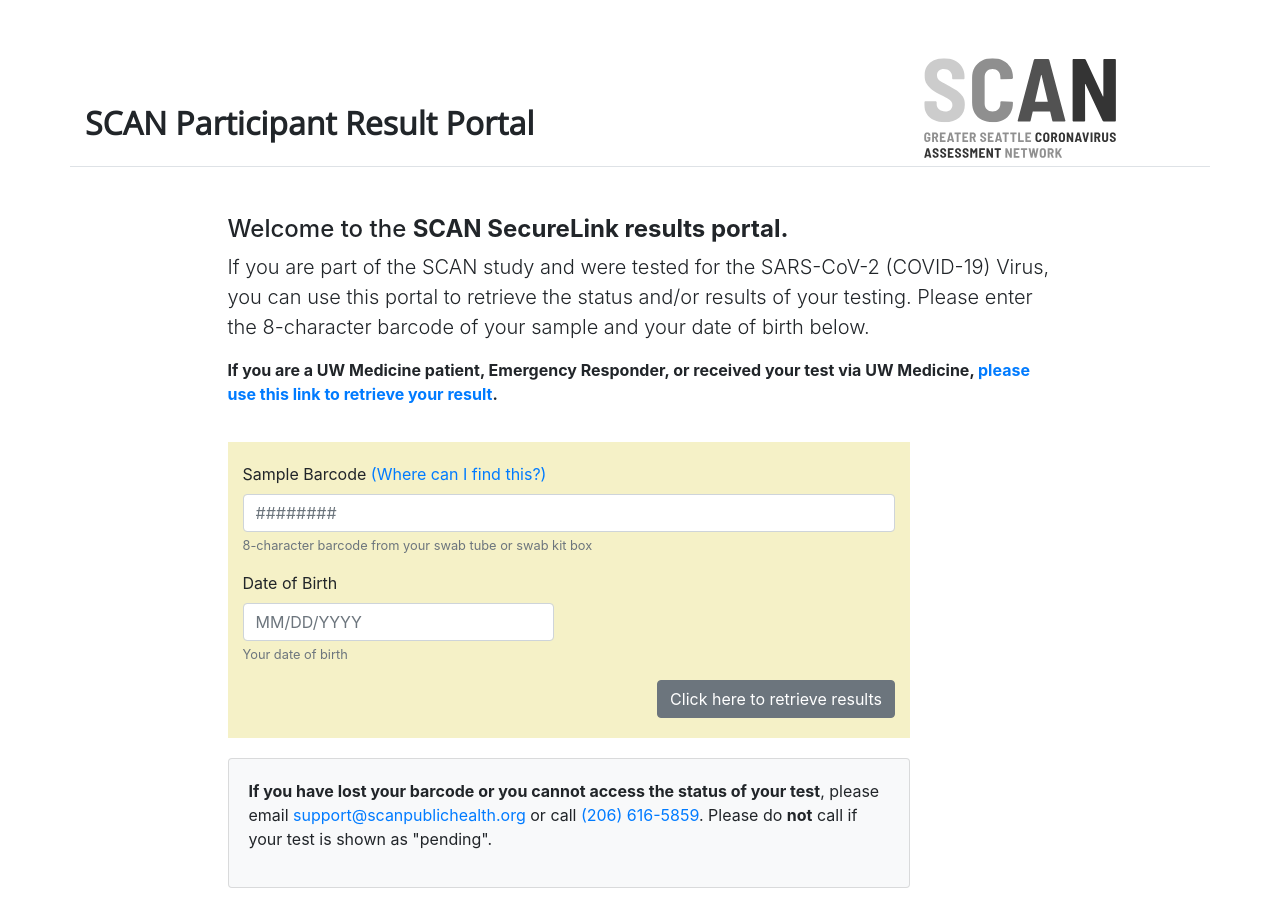
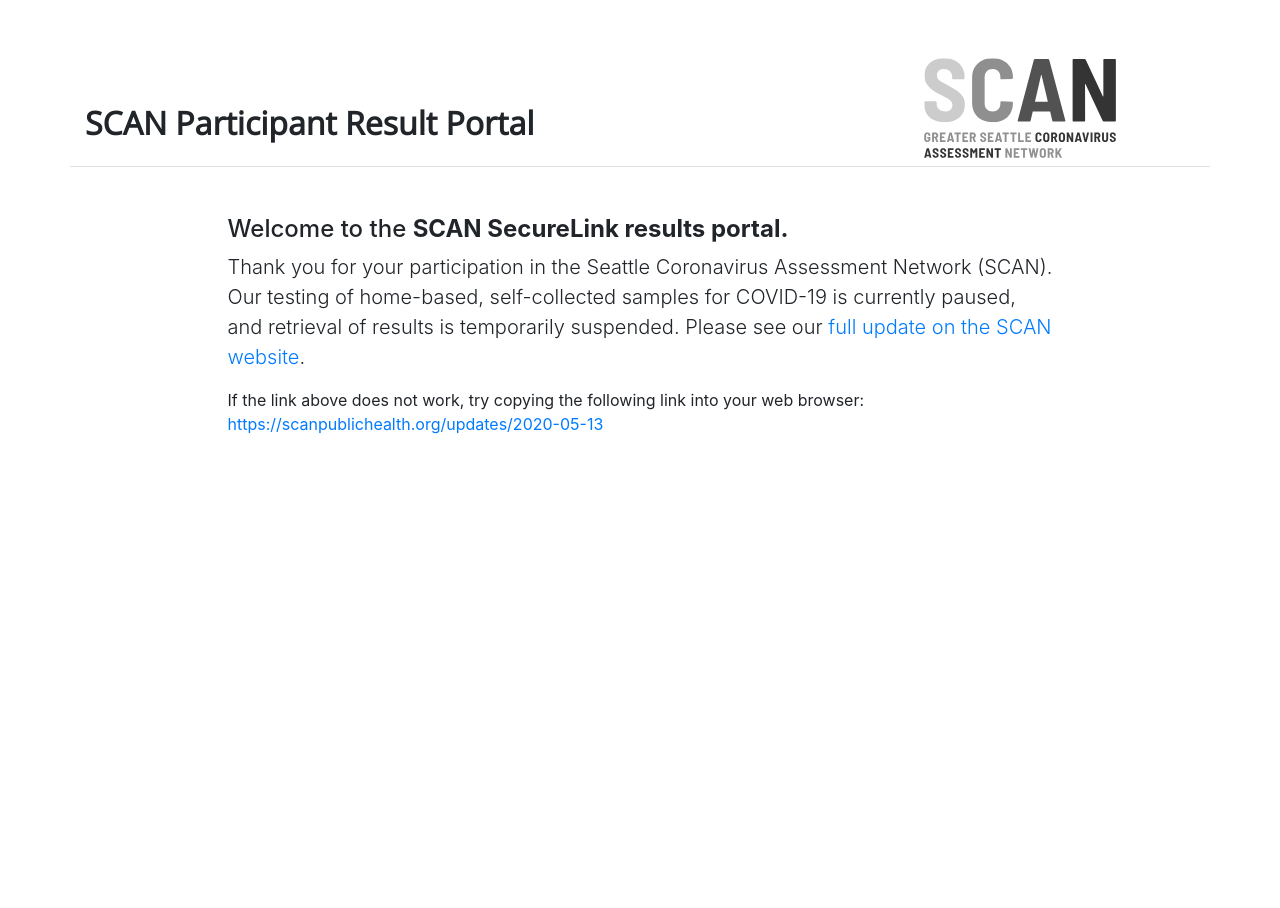
Before and after one commit to kamaal44/securelink, a Flask app: page /scan in a window 1280 px wide. After the commit the page ends 434 px from the top, so only its background shows below. Run offline with Flask 2, Linux system fonts and the light colour scheme; some libraries are stand-ins or nearby versions.

Commit message:
SCAN: Turn off RoR portal
Turn off the return of results (RoR) portal since the FDA shut down SCAN
for the time being. Update the SCAN landing page with a message about
why we are shut down. Remove the `/scan/result` and `/scan/pdfreport`
endpoints to prevent returning of results. Also remove the now unused
`/scan/error` endpoint.

```diff
--- a/app/__init__.py
+++ b/app/__init__.py
@@ -113,66 +113,10 @@ def show_result_dev():
     return render_template('results.html', result=result, devmode=True)
 
 
-@app.route('/scan/result', methods=['POST'])
-def scan_show_result():
-    try:
-        barcode = request.form['barcode'].upper()
-        dob = request.form['dob']
-        source = "scan"
-        dobdt = datetime.strptime(dob, "%m/%d/%Y")
-        dobstr = dobdt.strftime('%Y-%m-%d')
-    except:
-        return redirect('/scan/error')
-
-    if not validate_form_fields(barcode, dobstr, source):
-        return redirect("/scan/error")
-
-    key = f"covid19/results-scan-study/{barcode}-{dobstr}.json"
-
-    try:
-        result = json.load(fetch_data(key))
-    except:
-        return redirect('/scan/error')
-
-    # status logging
-    app.logger.info(f"{key} retrieved; status is {result['status_code']}")
-
-    if not DEVELOPMENT:
-        log_status_to_db(barcode, result['status_code'], source)
-
-    return render_template('scan/results.html', result=result)
-
 @app.route('/error')
 def error():
     return render_template('error.html')
 
-@app.route('/scan/error')
-def scan_error():
-    return render_template('scan/error.html')
-
-@app.route('/scan/pdfreport', methods=['POST'])
-def get_pdf_report():
-    barcode = request.form['barcode']
-    dob = request.form['dob']
-    lang = request.form['lang']
-    source = "scan"
-
-    if not validate_form_fields(barcode, dob, source):
-        return abort(404)
-
-    if not lang in {"en", "es", "vi", "zh-Hans", "zh-Hant"}:
-        return abort(404)
-
-    filename = f"{barcode}-{dob}-{lang}.pdf"
-
-    try:
-        content = fetch_data(f"covid19/results-scan-study/{filename}")
-    except:
-        return abort(404)
-
-    return Response(content,
-        mimetype='application/pdf',
-        headers={"Content-Disposition": f"attachment;filename={filename}"})
 
 def fetch_data(key):
     """
--- a/app/templates/scan/index.html
+++ b/app/templates/scan/index.html
@@ -3,99 +3,18 @@
      <div class="col-lg-9">
         <h4>Welcome to the <b>SCAN SecureLink results portal.</b></h4>
         <p class="lead">
-          If you are part of the SCAN study and were tested for the SARS-CoV-2 (COVID-19) Virus, you can use this portal to retrieve the status and/or results of your testing.
-          Please enter the 8-character barcode of your sample and your date of birth below.
+          Thank you for your participation in the Seattle Coronavirus Assessment
+          Network (SCAN). Our testing of home-based, self-collected samples for
+          COVID-19 is currently paused, and retrieval of results is temporarily
+          suspended.  Please see our
+          <a href="https://scanpublichealth.org/updates/2020-05-13">
+            full update on the SCAN website</a>.
         </p>
         <p>
-          <b>If you are a UW Medicine patient, Emergency Responder, or received your test via UW Medicine, <a href='/'>please use this link to retrieve your result</a>.</b>
+          If the link above does not work, try copying the following link into
+          your web browser:
+          <a href="https://scanpublichealth.org/updates/2020-05-13">
+            https://scanpublichealth.org/updates/2020-05-13</a>
         </p>
-        <div class='row'>
-          <div class='col-lg-10'>
-            <div id="form-card">
-              <form action="/scan/result" method="post" id="submitform">
-                <div class="form-group col-md-12">
-                  <label for="barcode">Sample Barcode <a id="showexample" href="#">(Where can I find this?)</a></label>
-                  <div id="example">
-                    Your sample's unique barcode is an 8-character code which
-                    can be found on both your swab tube and swab kit box.
-                    <img src="/static/img/scan-example.jpg" class="m-3 img-fluid rounded" />
-                  </div>
-                  <input class="form-control"
-                      id='barcode'
-                      name="barcode"
-                      aria-describedby="barcode"
-                      placeholder="########"
-                      value="{{ barcode }}"
-                      type="text"
-                      style="text-transform:uppercase"
-                      autocomplete="off"
-                  />
-                  <small id="barcodeHelp" class="form-text text-muted">8-character barcode from your swab tube or swab kit box</small>
-                </div>
-                <div class="form-group col-md-6">
-                  <label for="dob">Date of Birth</label>
-                  <input class="form-control"
-                    id='dob'
-                    name="dob"
-                    aria-describedby="dob"
-                    placeholder="MM/DD/YYYY"
-                    autocomplete="off"
-                  / >
-                  <small id="barcodeHelp" class="form-text text-muted">Your date of birth</small>
-                </div>
-                <div class="form-group col-md-12">
-                  <button type="submit" class="btn btn-secondary float-right">Click here to retrieve results</button>
-                </div>
-              </form>
-            </div>
-          </div>
-
-        </div>
-          <div class='row'>
-            <div class='col-lg-10'>
-              <div class='card card-body bg-light'>
-                  <p><span class='font-weight-bold'>If you have lost your barcode or you cannot access the status of your test</span>, please email <a href="mailto:support@scanpublichealth.org?subject=Retrieving%20my%20results">support@scanpublichealth.org</a> or call <a href="tel:+1-206-616-5859">(206) 616-5859</a>. Please do <b>not</b> call if your test is shown as "pending".</p>
-              </div>
-          </div>
-        <script>
-        $(document).ready(
-          $("#showexample").click(function () {
-              $("#example").toggle();
-          })
-        );
-
-
-        $("#barcode").mask("AAAAAAAA")
-        $("#dob").mask("00/00/0000")
-        jQuery.validator.addMethod("validBarcode", function(value) {
-            return value.match(/^([A-Fa-f0-9]{8})$/g)
-        }, "Please enter an 8-digit barcode containing only the number 0-9 and letters A-F.");
-
-
-        jQuery.validator.addMethod("validDob", function(value) {
-            return value.match(/([0-9]{2})\/([0-9]{2})\/(19|20[0-9]{2})/g)
-        }, "Please enter a valid date of birth.");
-
-
-        $("#submitform").validate({
-          rules: {
-            barcode: {
-              validBarcode: true
-            },
-            dob: {
-              validDob: true
-            }
-          },
-          messages: {
-            barcode: {
-              required: "Please enter the 8-character barcode.",
-              minlength: "Barcode must be 8 characters. Please omit any dashes."
-            },
-            dob: {
-              required: "Please enter date in MM/DD/YYYY format."
-            }
-          }
-        });
-        </script>
       </div>
 {% endblock %}
```
